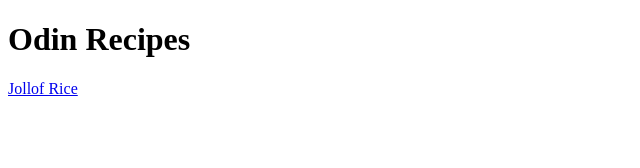
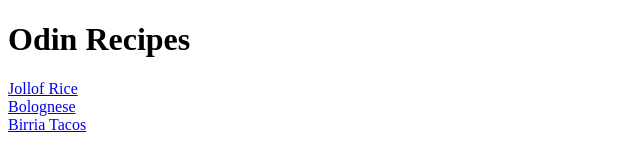
Before and after one commit to JHamzat/odin-recipes, a plain HTML site: page index.html in a window 1280 px wide. Shown: the whole page, without its empty margins (0-640 px from the left). Drawn offline with Linux system fonts and the light colour scheme.

Commit message:
add link to home page for newly created web pages

```diff
--- a/index.html
+++ b/index.html
@@ -7,6 +7,9 @@
 </head>
 <body>
     <h1>Odin Recipes</h1>
-    <a href="recipes/jollof-rice.html">Jollof Rice</a>
+    <a href="recipes/jollof-rice.html">Jollof Rice</a><br>
+    <a href="recipes/bolognese.html">Bolognese</a><br>
+    <a href="recipes/birria-tacos.html">Birria Tacos</a>
+
 </body>
 </html>
```
